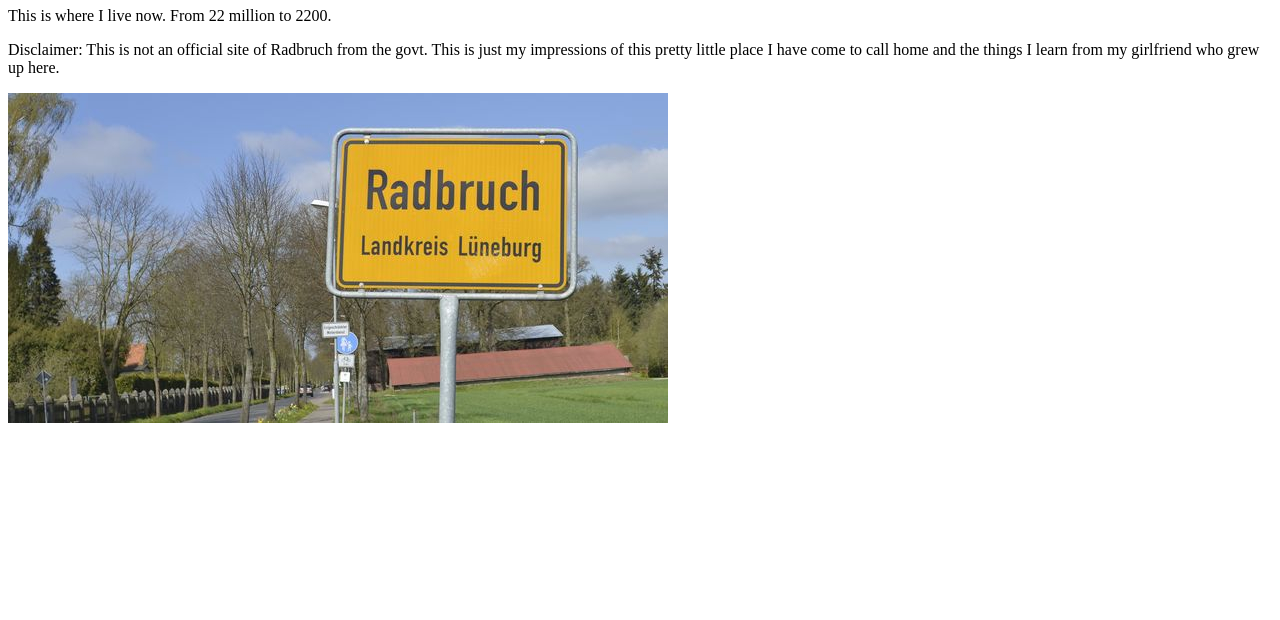
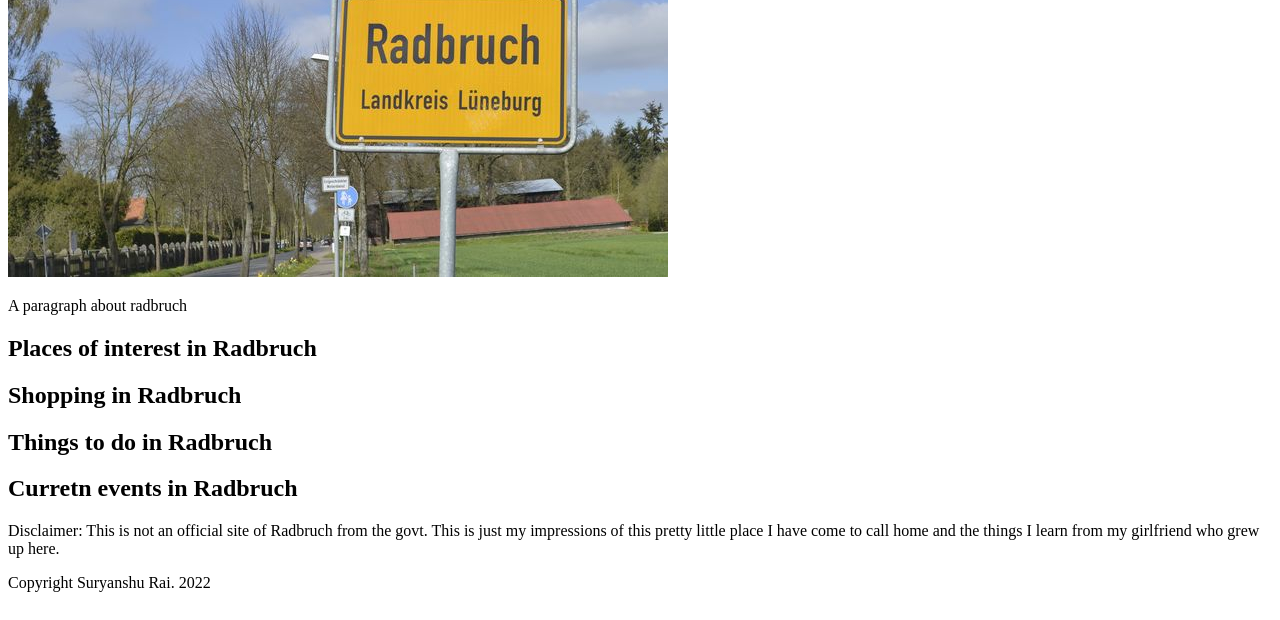
Before and after one commit to SuryCo/Radbruch, a plain HTML site: page index.html in a window 1280 px wide. Shown: the part 180-800 px from the top of the page. Drawn offline with Linux system fonts and the light colour scheme.

Commit message:
Added basic HTML Blocks
The skeleton structure of the one pager is set. The main sections are there. Converted from divs to semantic elements.

```diff
--- a/index.html
+++ b/index.html
@@ -8,17 +8,48 @@
 	</head>
 
 	<body>
+
 		<!-- Header Block -->
 		<header>
 			<h1>Radbruch</h1>
 			<h2>'Moin' … sagt man bei uns</h2>
+			<img src="images/radbruch.jpg">
 		</header>
 
-		<h1>Welcome to Radbruch</h1>
-		<p>This is where I live now. From 22 million to 2200.</p>
+		<!-- Main Block -->
+		<main>
+			<!-- An introduction to Radbruch -->
+			<section>
+				<p>A paragraph about radbruch</p>
+			</section>
 
-		<p>Disclaimer: This is not an official site of Radbruch from the govt. This is just my impressions of this pretty little place I have come to call home and the things I learn from my girlfriend who grew up here.</p>
-		<img src="images/radbruch.jpg">
+			<!-- Places of Interest in Radbruch -->
+			<section>
+				<h2>Places of interest in Radbruch</h2>
+			</section>
+
+			<!-- Businesses in Radbruch -->
+			<section>
+				<h2>Shopping in Radbruch</h2>
+			</section>
+
+			<!-- Things to do around Radbruch -->
+			<section>
+				<h2>Things to do in Radbruch</h2>
+			</section>
+
+			<!-- Current events in Radbruch -->
+			<section>
+				<h2>Curretn events in Radbruch</h2>
+			</section>
+		</main>
+
+		<!-- Footer Section -->
+		<footer>
+			<p>Disclaimer: This is not an official site of Radbruch from the govt. This is just my impressions of this pretty little place I have come to call home and the things I learn from my girlfriend who grew up here.</p>
+
+			<p>Copyright Suryanshu Rai. 2022</p>
+		</footer>
 
 	</body>
 </html>
```
